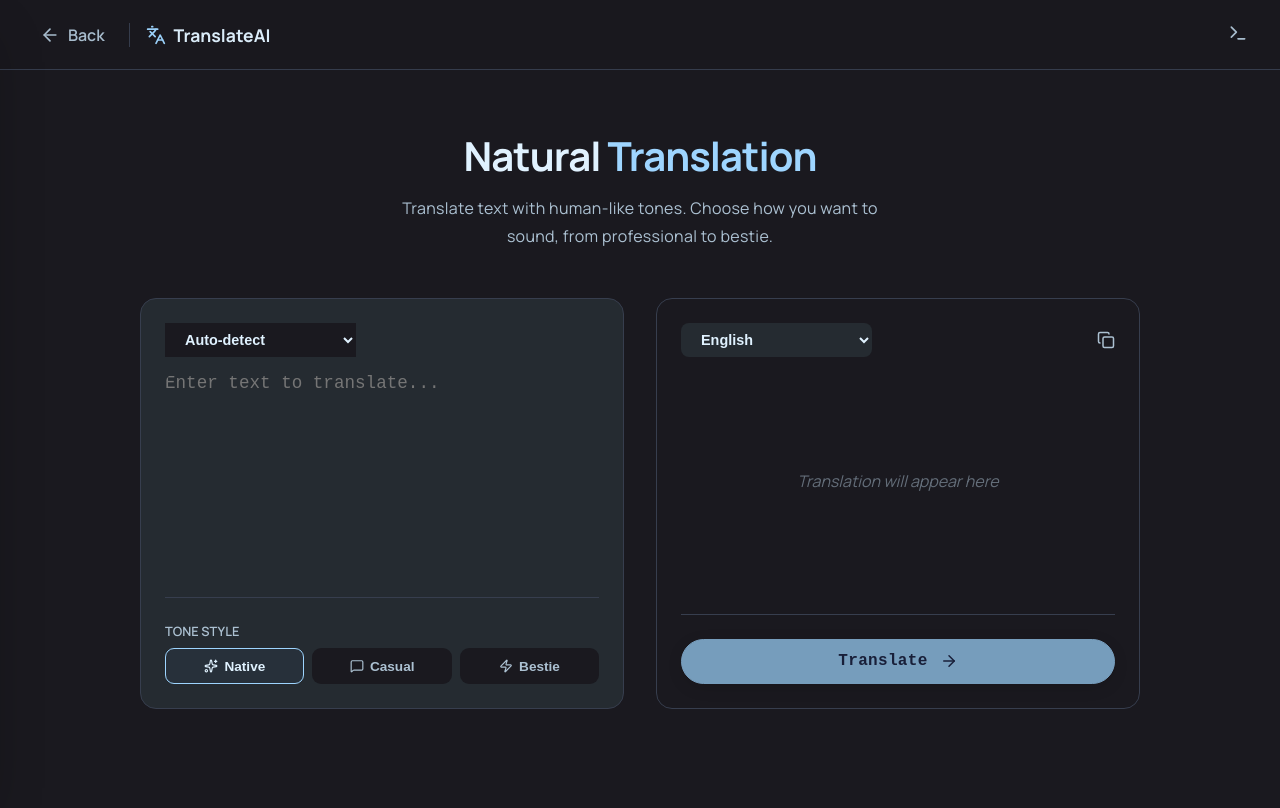
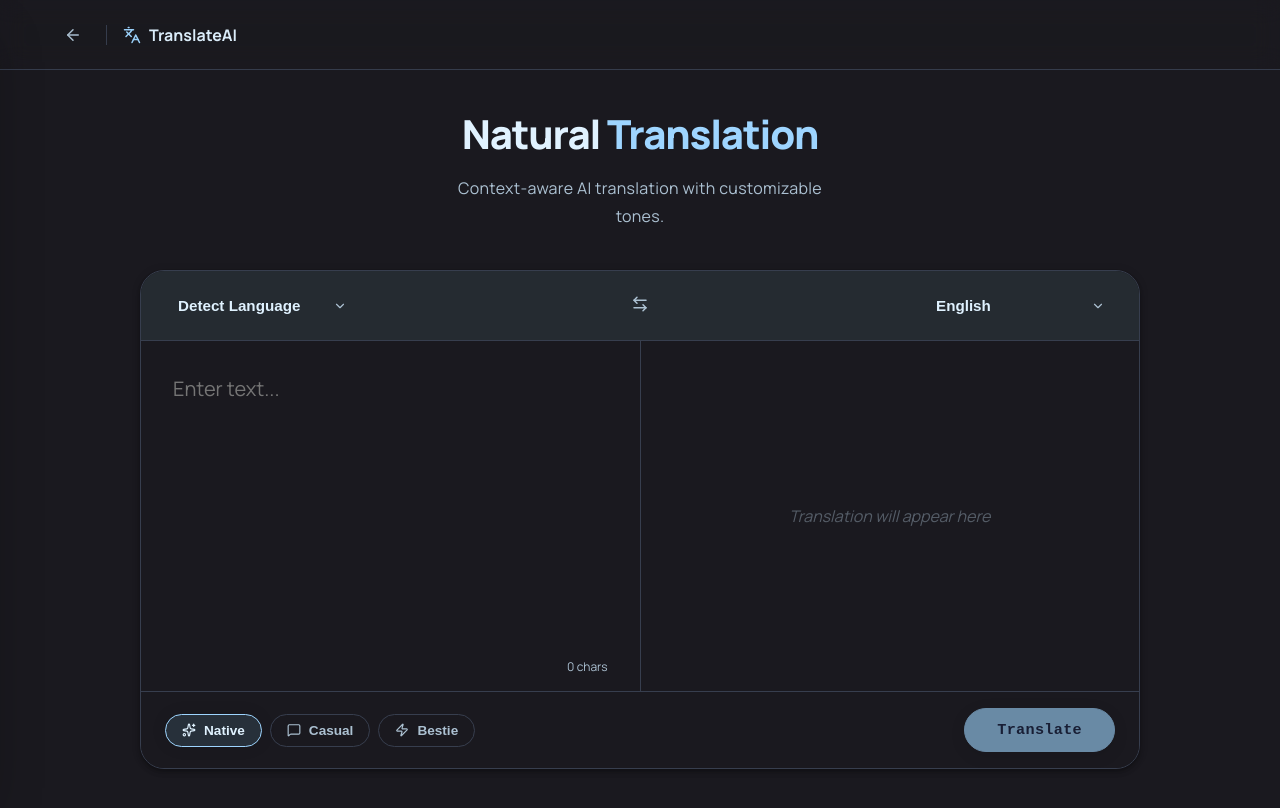
Before and after one commit to kingrize/Jiyaworld, a Next.js app: page /tools/translate-ai in a window 1280 px wide. Shown: the top 808 px of the page. Built offline with nearby package versions, Linux system fonts and the light colour scheme.

Commit message:
level up translate ai

```diff
--- a/app/tools/translate-ai/page.tsx
+++ b/app/tools/translate-ai/page.tsx
@@ -13,7 +13,11 @@ import {
     Loader2,
     MessageSquare,
     Terminal,
-    ArrowLeft
+    ArrowLeft,
+    RefreshCw,
+    MoveRight,
+    ChevronDown,
+    ArrowLeftRight
 } from "lucide-react";
 
 export default function TranslateAIPage() {
@@ -29,6 +33,12 @@ export default function TranslateAIPage() {
     const languages = [
         "Indonesian", "English", "Japanese", "Korean", "German",
         "French", "Spanish", "Chinese (Simplified)", "Arabic", "Russian"
+    ];
+
+    const tones = [
+        { id: "Native", icon: Sparkles, label: "Native", desc: "Fluent" },
+        { id: "Casual", icon: MessageSquare, label: "Casual", desc: "Chill" },
+        { id: "Close Friend", icon: Zap, label: "Bestie", desc: "Fun" }
     ];
 
     const handleTranslate = async () => {
@@ -71,6 +81,15 @@ export default function TranslateAIPage() {
         setTimeout(() => setCopied(false), 2000);
     };
 
+    const swapLanguages = () => {
+        if (sourceLang && targetLang) {
+            setSourceLang(targetLang);
+            setTargetLang(sourceLang);
+            setText(result);
+            setResult(text);
+        }
+    };
+
     return (
         <main>
             <style dangerouslySetInnerHTML={{
@@ -79,162 +98,339 @@ export default function TranslateAIPage() {
         textarea {
             field-sizing: content;
         }
+        /* Dropdown Styling */
+        select.custom-select {
+            appearance: none;
+            background-color: transparent;
+            font-size: 0.95rem;
+            font-weight: 600;
+            color: var(--text-one);
+            padding: 0.5rem 2rem 0.5rem 0.75rem;
+            border-radius: 8px;
+            cursor: pointer;
+            transition: all 0.2s ease;
+            border: 1px solid transparent;
+        }
+        select.custom-select:hover {
+            background-color: var(--surface-three);
+        }
+        select.custom-select:focus {
+            outline: none;
+            border-color: var(--primary);
+            background-color: var(--surface-three);
+        }
+        select.custom-select option {
+            background-color: var(--surface-two);
+            color: var(--text-one);
+            padding: 10px;
+        }
+
+        /* Tone Tabs */
+        .tone-tab {
+            display: flex;
+            align-items: center;
+            gap: 0.5rem;
+            padding: 0.5rem 1rem;
+            border-radius: 100px;
+            font-size: 0.85rem;
+            font-weight: 600;
+            cursor: pointer;
+            transition: all 0.2s ease;
+            background: transparent;
+            border: 1px solid var(--border);
+            color: var(--text-four);
+        }
+        .tone-tab:hover {
+            background: var(--surface-three);
+            color: var(--text-one);
+        }
+        .tone-tab.active {
+            background: var(--surface-four);
+            border-color: var(--primary);
+            color: var(--text-one);
+            box-shadow: 0 0 15px rgba(0,0,0,0.1);
+        }
+
+        /* Scrollbars */
+        textarea::-webkit-scrollbar { width: 6px; }
+        textarea::-webkit-scrollbar-track { background: transparent; }
+        textarea::-webkit-scrollbar-thumb { background-color: var(--surface-four); border-radius: 10px; }
+
+        /* Animations */
+        .fade-in { animation: fadeIn 0.3s ease-out forwards; }
+        @keyframes fadeIn { from { opacity: 0; transform: translateY(5px); } to { opacity: 1; transform: translateY(0); } }
+
+        /* Responsive Layout */
+        .translation-grid {
+            display: grid;
+            grid-template-columns: 1fr 1px 1fr;
+            min-height: 350px;
+        }
+        .translation-divider {
+            background: var(--border);
+            width: 1px;
+            height: auto;
+        }
+        @media (max-width: 768px) {
+            .translation-grid {
+                display: flex;
+                flex-direction: column;
+                min-height: auto;
+            }
+            .translation-divider {
+                width: 100%;
+                height: 1px;
+            }
+        }
       `}} />
 
             <FloatingSidebar isOpen={isSidebarOpen} setIsOpen={setIsSidebarOpen} />
 
-            {/* Nav */}
-            <nav style={{ position: "sticky", top: 0, zIndex: 40, borderBottom: "1px solid var(--border)", background: "var(--background-one)" }}>
+            {/* Navbar */}
+            <nav style={{
+                position: "sticky",
+                top: 0,
+                zIndex: 40,
+                borderBottom: "1px solid var(--border)",
+                background: "rgba(var(--background-one), 0.8)",
+                backdropFilter: "blur(12px)"
+            }}>
+                <div style={{ display: "flex", alignItems: "center", justifyContent: "space-between", padding: "0 1.5rem", height: "70px" }}>
                     <div style={{ display: "flex", alignItems: "center", gap: "1rem" }}>
-                    <Link href="/" style={{ display: "flex", alignItems: "center", gap: "0.5rem", color: "var(--text-four)", padding: "0.5rem", borderRadius: "8px", transition: "all 0.2s" }} className="hover:bg-[var(--surface-three)] hover:text-[var(--text-one)]">
-                        <ArrowLeft size={20} />
-                        <span style={{ fontWeight: 600 }}>Back</span>
+                        <Link href="/" className="nav-btn" style={{ padding: "0.5rem", display: "flex", alignItems: "center", gap: "0.5rem" }}>
+                            <ArrowLeft size={18} />
                         </Link>
-                    <div style={{ height: "24px", width: "1px", background: "var(--border)" }}></div>
-                    <div style={{ display: "flex", alignItems: "center", gap: "0.5rem", fontWeight: "bold", fontSize: "1.1rem" }}>
-                        <Languages size={20} color="var(--primary)" />
+                        <div style={{ height: "20px", width: "1px", background: "var(--border)" }}></div>
+                        <div style={{ display: "flex", alignItems: "center", gap: "0.5rem", fontWeight: "bold", fontSize: "1rem" }}>
+                            <Languages size={18} color="var(--primary)" />
                             <span>TranslateAI</span>
                         </div>
                     </div>
-                <button onClick={() => setIsSidebarOpen(true)} style={{ background: "transparent", border: "none", color: "var(--text-four)", cursor: "pointer" }}>
-                    <Terminal size={20} />
-                </button>
+                </div>
             </nav>
 
-            <div className="wrapper" style={{ marginTop: "4rem", maxWidth: "1000px" }}>
-                <div style={{ textAlign: "center", marginBottom: "3rem" }}>
-                    <h1 style={{ fontSize: "2.5rem", marginBottom: "1rem", lineHeight: 1.1 }}>
+            <div className="wrapper" style={{ marginTop: "2rem", maxWidth: "1000px", paddingBottom: "4rem" }}>
+
+                {/* Header */}
+                <div style={{ textAlign: "center", marginBottom: "2.5rem" }}>
+                    <h1 style={{ fontSize: "2.5rem", fontWeight: 800, letterSpacing: "-0.03em", marginBottom: "0.5rem" }}>
                         Natural <span style={{ color: "var(--primary)" }}>Translation</span>
                     </h1>
-                    <p style={{ color: "var(--text-four)", maxWidth: "500px", margin: "0 auto" }}>
-                        Translate text with human-like tones. Choose how you want to sound, from professional to bestie.
+                    <p style={{ color: "var(--text-four)", fontSize: "1rem", maxWidth: "400px", margin: "0 auto" }}>
+                        Context-aware AI translation with customizable tones.
                     </p>
                 </div>
 
-                {/* Translation Container */}
+                {/* Main Card */}
                 <div style={{
-                    display: "grid",
-                    gridTemplateColumns: "repeat(auto-fit, minmax(350px, 1fr))",
-                    gap: "2rem",
-                    alignItems: "stretch"
+                    background: "var(--surface-two)",
+                    border: "1px solid var(--border)",
+                    borderRadius: "24px",
+                    overflow: "hidden",
+                    display: "flex",
+                    flexDirection: "column",
+                    boxShadow: "var(--drop-shadow-one)"
                 }}>
 
-                    {/* INPUT CARD */}
-                    <div className="card" style={{ opacity: 1, padding: "1.5rem", display: "flex", flexDirection: "column", gap: "1rem" }}>
-                        <div style={{ display: "flex", justifyContent: "space-between", alignItems: "center" }}>
+                    {/* Top Controls: Languages */}
+                    <div style={{
+                        display: "flex",
+                        alignItems: "center",
+                        justifyContent: "space-between",
+                        padding: "1rem 1.5rem",
+                        borderBottom: "1px solid var(--border)",
+                        background: "var(--surface-three)"
+                    }}>
+                        {/* Source Lang */}
+                        <div style={{ position: "relative" }}>
                             <select
                                 value={sourceLang}
                                 onChange={(e) => setSourceLang(e.target.value)}
-                                style={{ width: "auto", padding: "0.5rem 1rem", fontSize: "0.9rem", border: "none", background: "var(--surface-two)", color: "var(--text-one)", fontWeight: 600, cursor: "pointer" }}
+                                className="custom-select"
                             >
-                                <option value="">Auto-detect</option>
+                                <option value="">Detect Language</option>
                                 {languages.map(l => <option key={l} value={l}>{l}</option>)}
                             </select>
+                            <ChevronDown size={14} style={{ position: "absolute", right: "10px", top: "50%", transform: "translateY(-50%)", pointerEvents: "none", color: "var(--text-four)" }} />
                         </div>
 
+                        {/* Swap Button */}
+                        <button
+                            onClick={swapLanguages}
+                            style={{
+                                background: "transparent",
+                                border: "none",
+                                color: "var(--text-four)",
+                                cursor: "pointer",
+                                padding: "0.5rem",
+                                borderRadius: "50%",
+                                transition: "all 0.2s"
+                            }}
+                            className="hover:bg-[var(--surface-four)] hover:text-[var(--text-one)]"
+                        >
+                            <ArrowLeftRight size={18} />
+                        </button>
+
+                        {/* Target Lang */}
+                        <div style={{ position: "relative" }}>
+                            <select
+                                value={targetLang}
+                                onChange={(e) => setTargetLang(e.target.value)}
+                                className="custom-select"
+                            >
+                                {languages.map(l => <option key={l} value={l}>{l}</option>)}
+                            </select>
+                            <ChevronDown size={14} style={{ position: "absolute", right: "10px", top: "50%", transform: "translateY(-50%)", pointerEvents: "none", color: "var(--text-four)" }} />
+                        </div>
+                    </div>
+
+                    {/* Content Area: Split View */}
+                    <div className="translation-grid">
+
+                        {/* INPUT AREA */}
+                        <div style={{ display: "flex", flexDirection: "column", position: "relative" }}>
                             <textarea
-                            placeholder="Enter text to translate..."
+                                placeholder="Enter text..."
                                 value={text}
                                 onChange={(e) => setText(e.target.value)}
+                                spellCheck={false}
                                 style={{
                                     flex: 1,
-                                minHeight: "200px",
+                                    width: "100%",
+                                    padding: "2rem",
+                                    background: "transparent",
+                                    border: "none",
                                     resize: "none",
-                                border: "none",
-                                background: "transparent",
-                                fontSize: "1.1rem",
-                                padding: "0",
+                                    fontSize: "1.25rem",
+                                    lineHeight: "1.6",
                                     color: "var(--text-one)",
-                                outline: "none"
+                                    outline: "none",
+                                    fontFamily: "inherit"
                                 }}
                             />
+                            {/* Char Count */}
+                            <div style={{
+                                padding: "1rem 2rem",
+                                fontSize: "0.75rem",
+                                color: "var(--text-four)",
+                                textAlign: "right",
+                                borderTop: "1px solid transparent" // Spacer
+                            }}>
+                                {text.length} chars
+                            </div>
+                        </div>
 
-                        <div style={{ height: "1px", background: "var(--border)", margin: "0.5rem 0" }}></div>
+                        {/* Divider */}
+                        <div className="translation-divider"></div>
 
-                        {/* Tone Selector */}
-                        <div>
-                            <label style={{ fontSize: "0.8rem", color: "var(--text-four)", fontWeight: 600, marginBottom: "0.5rem", display: "block" }}>
-                                TONE STYLE
-                            </label>
-                            <div style={{ display: "flex", gap: "0.5rem", flexWrap: "wrap" }}>
-                                {[
-                                    { id: "Native", icon: <Sparkles size={14} />, label: "Native" },
-                                    { id: "Casual", icon: <MessageSquare size={14} />, label: "Casual" },
-                                    { id: "Close Friend", icon: <Zap size={14} />, label: "Bestie" }
-                                ].map((t) => (
-                                    <button
-                                        key={t.id}
-                                        onClick={() => setTone(t.id as any)}
-                                        className="mode-btn"
-                                        style={{
+                        {/* OUTPUT AREA */}
+                        <div style={{ display: "flex", flexDirection: "column", background: "var(--date-bg)", position: "relative" }}>
+                            {isLoading ? (
+                                <div style={{
+                                    flex: 1,
+                                    display: "flex",
+                                    flexDirection: "column",
+                                    alignItems: "center",
+                                    justifyContent: "center",
+                                    gap: "1rem",
+                                    color: "var(--text-four)",
+                                    opacity: 0.7
+                                }}>
+                                    <Loader2 size={32} className="animate-spin" />
+                                    <span>Translating...</span>
+                                </div>
+                            ) : result ? (
+                                <div className="fade-in" style={{ flex: 1, padding: "2rem", overflowY: "auto" }}>
+                                    <p style={{ fontSize: "1.25rem", lineHeight: "1.6", color: "var(--text-one)", whiteSpace: "pre-wrap" }}>
+                                        {result}
+                                    </p>
+                                </div>
+                            ) : (
+                                <div style={{
                                     flex: 1,
                                     display: "flex",
                                     alignItems: "center",
                                     justifyContent: "center",
-                                            gap: "0.4rem",
-                                            background: tone === t.id ? "var(--surface-four)" : "var(--surface-two)",
-                                            color: tone === t.id ? "var(--text-one)" : "var(--text-four)",
-                                            border: tone === t.id ? "1px solid var(--primary)" : "1px solid transparent",
-                                            padding: "0.6rem",
-                                            fontSize: "0.85rem"
+                                    color: "var(--text-four)",
+                                    opacity: 0.4,
+                                    fontStyle: "italic"
+                                }}>
+                                    Translation will appear here
+                                </div>
+                            )}
+
+                            {/* Copy Button (Floating) */}
+                            {result && (
+                                <button
+                                    onClick={copyToClipboard}
+                                    style={{
+                                        position: "absolute",
+                                        top: "1rem",
+                                        right: "1rem",
+                                        background: "var(--surface-three)",
+                                        border: "1px solid var(--border)",
+                                        borderRadius: "8px",
+                                        padding: "0.4rem 0.8rem",
+                                        fontSize: "0.8rem",
+                                        color: copied ? "var(--primary)" : "var(--text-four)",
+                                        cursor: "pointer",
+                                        display: "flex",
+                                        alignItems: "center",
+                                        gap: "0.5rem",
+                                        transition: "all 0.2s"
                                     }}
+                                    className="hover:bg-[var(--surface-four)] hover:text-[var(--text-one)]"
                                 >
-                                        {t.icon} {t.label}
+                                    {copied ? <Check size={14} /> : <Copy size={14} />}
+                                    {copied ? "Copied" : "Copy"}
+                                </button>
+                            )}
+                        </div>
+                    </div>
+
+                    {/* Footer: Tone and Action */}
+                    <div style={{
+                        padding: "1rem 1.5rem",
+                        borderTop: "1px solid var(--border)",
+                        background: "var(--surface-two)",
+                        display: "flex",
+                        alignItems: "center",
+                        justifyContent: "space-between",
+                        flexWrap: "wrap",
+                        gap: "1rem"
+                    }}>
+                        {/* Tone Selector pills */}
+                        <div style={{ display: "flex", gap: "0.5rem" }}>
+                            {tones.map((t) => (
+                                <button
+                                    key={t.id}
+                                    onClick={() => setTone(t.id as any)}
+                                    className={`tone-tab ${tone === t.id ? "active" : ""}`}
+                                >
+                                    {t.id === "Native" && <Sparkles size={14} />}
+                                    {t.id === "Casual" && <MessageSquare size={14} />}
+                                    {t.id === "Close Friend" && <Zap size={14} />}
+                                    {t.label}
                                 </button>
                             ))}
                         </div>
-                        </div>
-                    </div>
 
-                    {/* OUTPUT CARD */}
-                    <div className="card" style={{ opacity: 1, padding: "1.5rem", display: "flex", flexDirection: "column", gap: "1rem", background: "var(--surface-two)", position: "relative" }}>
-                        <div style={{ display: "flex", justifyContent: "space-between", alignItems: "center" }}>
-                            <select
-                                value={targetLang}
-                                onChange={(e) => setTargetLang(e.target.value)}
-                                style={{ width: "auto", padding: "0.5rem 1rem", fontSize: "0.9rem", border: "none", background: "var(--surface-three)", color: "var(--text-one)", fontWeight: 600, cursor: "pointer", borderRadius: "8px" }}
-                            >
-                                {languages.map(l => <option key={l} value={l}>{l}</option>)}
-                            </select>
-
-                            <button
-                                onClick={copyToClipboard}
-                                disabled={!result}
-                                style={{ background: "transparent", border: "none", color: copied ? "var(--primary)" : "var(--text-four)", cursor: "pointer", display: "flex", alignItems: "center", gap: "0.5rem" }}
-                            >
-                                {copied ? <Check size={18} /> : <Copy size={18} />}
-                            </button>
-                        </div>
-
-                        <div style={{ flex: 1, minHeight: "200px", position: "relative" }}>
-                            {isLoading ? (
-                                <div style={{ position: "absolute", inset: 0, display: "flex", flexDirection: "column", alignItems: "center", justifyContent: "center", gap: "1rem", color: "var(--text-four)" }}>
-                                    <Loader2 size={32} className="animate-spin" style={{ color: "var(--primary)" }} />
-                                    <span className="animate-pulse">Translating to {tone.toLowerCase()} tone...</span>
-                                </div>
-                            ) : result ? (
-                                <p className="animate-slide-up" style={{ fontSize: "1.1rem", lineHeight: "1.6", color: "var(--text-one)", whiteSpace: "pre-wrap" }}>
-                                    {result}
-                                </p>
-                            ) : (
-                                <div style={{ height: "100%", display: "flex", alignItems: "center", justifyContent: "center", color: "var(--text-four)", opacity: 0.5, fontStyle: "italic" }}>
-                                    Translation will appear here
-                                </div>
-                            )}
-                        </div>
-
-                        <div style={{ height: "1px", background: "var(--border)", margin: "0.5rem 0" }}></div>
-
-                        <div style={{ display: "flex", justifyContent: "flex-end" }}>
+                        {/* Translate Button */}
                         <button
                             onClick={handleTranslate}
                             disabled={isLoading || !text}
                             className="btn-hero primary"
-                                style={{ width: "100%", opacity: (!text || isLoading) ? 0.7 : 1, padding: "0.8rem" }}
+                            style={{
+                                padding: "0.75rem 2rem",
+                                borderRadius: "100px",
+                                fontSize: "0.95rem",
+                                opacity: (!text || isLoading) ? 0.6 : 1,
+                                cursor: (!text || isLoading) ? "not-allowed" : "pointer",
+                                marginLeft: "auto" // Push to right
+                            }}
                         >
-                                {isLoading ? "Translating..." : "Translate"} <ArrowRight size={18} />
+                            {isLoading ? "Processing..." : "Translate"}
                         </button>
-                        </div>
                     </div>
 
                 </div>
```
Lines whose indentation alone changed are shown as unchanged.
